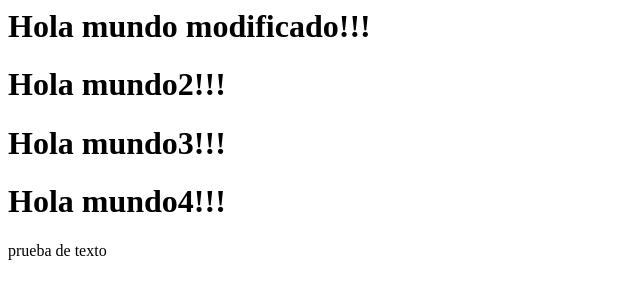
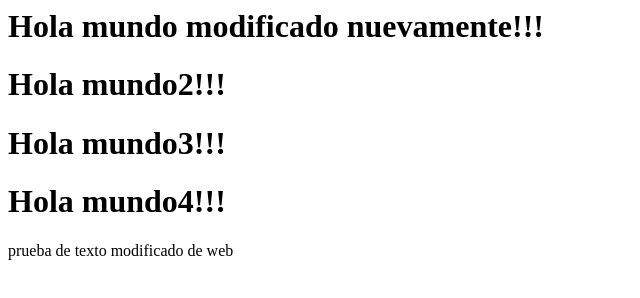
Before and after one commit to niko1511/html, a plain HTML site: page index.html in a window 1280 px wide. Shown: the whole page, without its empty margins (0-640 px from the left). Drawn offline with Linux system fonts and the light colour scheme.

Commit message:
Update index.html

```diff
--- a/index.html
+++ b/index.html
@@ -1,5 +1,5 @@
-<h1>Hola mundo modificado!!!</h1>
+<h1>Hola mundo modificado nuevamente!!!</h1>
 <h1>Hola mundo2!!!</h1>
 <h1>Hola mundo3!!!</h1>
 <h1>Hola mundo4!!!</h1>
-<p>prueba de texto</p>
+<p>prueba de texto modificado de web</p>
```
